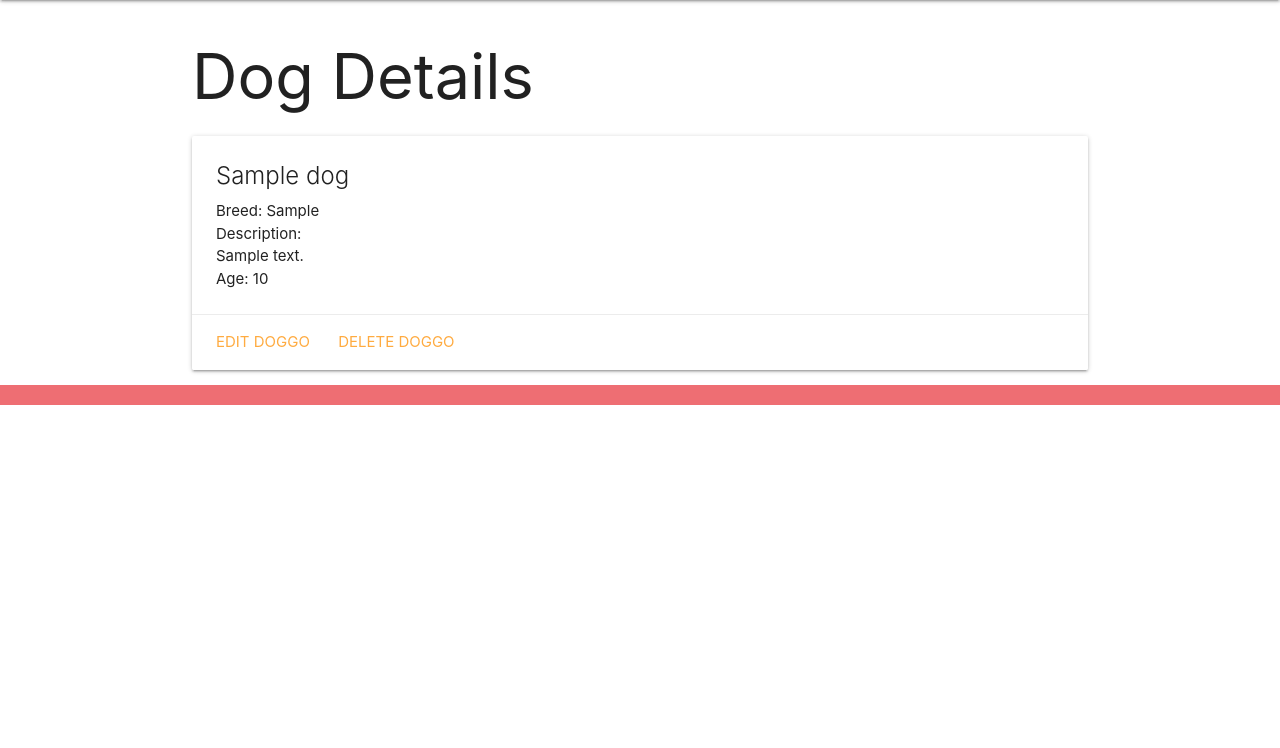
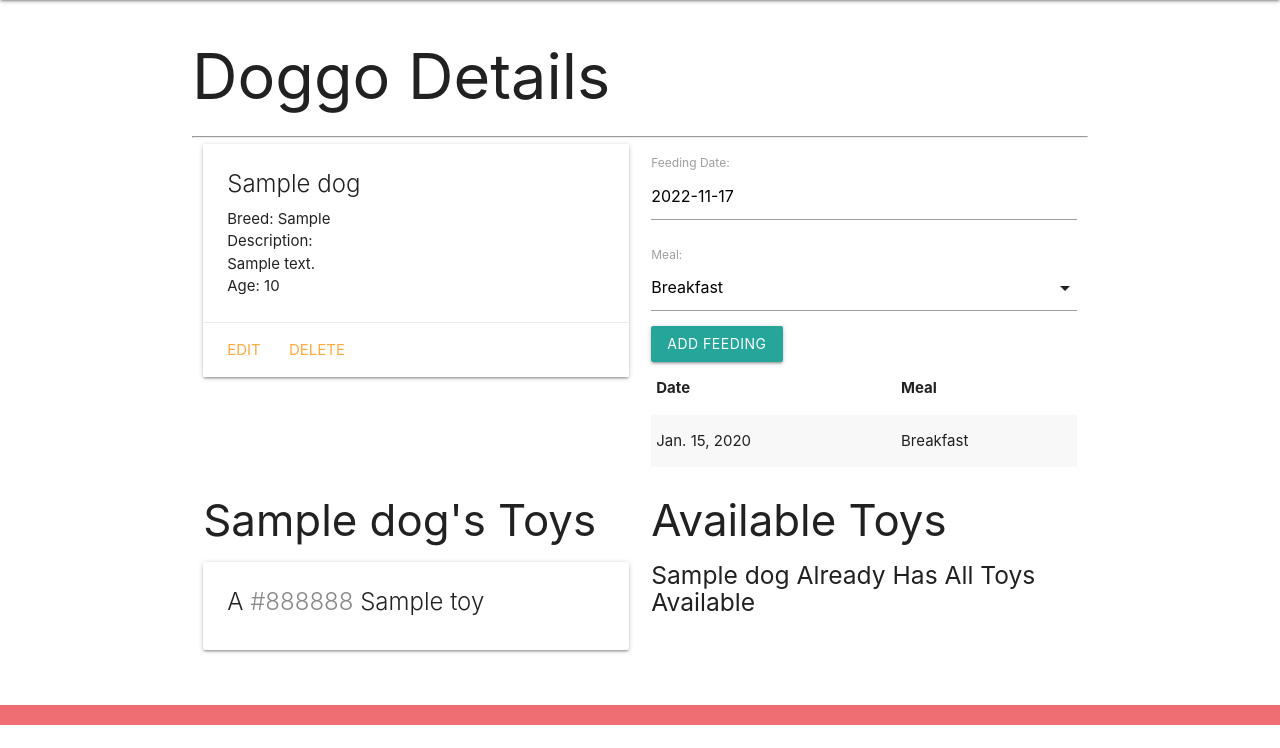
Before and after one commit to CoreySumma/dogcollector, a Django app: page /dogs/1/ in a window 1280 px wide. Shown: the part 64-812 px from the top of the page. Before the commit the page ends 469 px from the top, so only its background shows below. Run offline with Django 4.2, Linux system fonts and the light colour scheme; tables that the repository leaves empty hold one stand-in row (values such as "Sample post").

Commit message:
Add Toy Functionality

```diff
--- a/main_app/admin.py
+++ b/main_app/admin.py
@@ -1,5 +1,7 @@
 from django.contrib import admin
-from .models import Dog
+from .models import Dog, Feeding, Toy
 
 # Register your models here.
 admin.site.register(Dog)
+admin.site.register(Feeding)
+admin.site.register(Toy)
--- /dev/null
+++ b/main_app/forms.py
@@ -0,0 +1,7 @@
+from django.forms import ModelForm
+from .models import Feeding
+
+class FeedingForm(ModelForm):
+  class Meta:
+    model = Feeding
+    fields = ['date', 'meal']
--- a/main_app/models.py
+++ b/main_app/models.py
@@ -1,15 +1,51 @@
 from django.db import models
 from django.urls import reverse
+from datetime import date
 
+
+MEALS = (
+  ('B', 'Breakfast'),
+  ('L', 'Lunch'),
+  ('D', 'Dinner'),
+)
+
+class Toy(models.Model):
+  name = models.CharField(max_length=50)
+  color = models.CharField(max_length=20)
+
+  def __str__(self):
+    return self.name
+
+  def get_absolute_url(self):
+    return reverse('toys_detail', kwargs={'pk': self.id})
 
 class Dog(models.Model):
   name = models.CharField(max_length=100)
   breed = models.CharField(max_length=100)
   description = models.TextField(max_length=250)
   age = models.IntegerField()
+  toys = models.ManyToManyField(Toy)
 
   def __str__(self):
     return f'{self.name} ({self.id})'
 
   def get_absolute_url(self):
     return reverse('detail', kwargs={'dog_id': self.id})
+
+class Feeding(models.Model):
+  date = models.DateField('Feeding Date')
+  meal = models.CharField(
+    max_length=1,
+    choices=MEALS,
+    default=MEALS[0][0]
+  )
+  dog = models.ForeignKey(
+    Dog,
+    on_delete=models.CASCADE
+  )
+
+  def __str__(self):
+    return f"{self.get_meal_display()} on {self.date}"
+
+  class Meta:
+    ordering = ['-date']
--- a/main_app/templates/base.html
+++ b/main_app/templates/base.html
@@ -9,6 +9,7 @@
   <title>Dog Collector</title>
   <link rel="stylesheet" href="https://cdnjs.cloudflare.com/ajax/libs/materialize/1.0.0/css/materialize.min.css">
   <link rel="stylesheet" type="text/css" href="{% static 'css/style.css' %}">
+  <script src="https://cdnjs.cloudflare.com/ajax/libs/materialize/1.0.0/js/materialize.min.js"></script>
 </head>
 <body>
   <header class="navbar-fixed">
--- a/main_app/templates/dogs/detail.html
+++ b/main_app/templates/dogs/detail.html
@@ -1,8 +1,10 @@
 {% extends 'base.html' %}
 {% block content %}
 
-<h1>Dog Details</h1>
+<h1>Doggo Details</h1>
 
+<div class="row">
+  <div class="col s6">
     <div class="card">
       <div class="card-content">
         <span class="card-title">{{ dog.name }}</span>
@@ -15,9 +17,91 @@
         {% endif %}
       </div>
       <div class="card-action">
-    <a href="{% url 'dogs_update' dog.id %}">Edit Doggo</a>
-    <a href="{% url 'dogs_delete' dog.id %}">Delete Doggo</a>
+        <a href="{% url 'dogs_update' dog.id %}">Edit</a>
+        <a href="{% url 'dogs_delete' dog.id %}">Delete</a>
       </div>
     </div>
+  </div>
+  <!-- New Markup Below -->
+  <div class="col s6">
+    <form action="{% url 'add_feeding' dog.id %}" method="POST">
+      {% csrf_token %}
+      {{ feeding_form.as_p }}
+      <input type="submit" class="btn" value="Add Feeding">
+    </form>
+    <form method="POST">
+    <table class="striped">
+      <thead>
+        <tr>
+          <th>Date</th>
+          <th>Meal</th>
+        </tr>
+      </thead>
+      <tbody>
+        {% for feeding in dog.feeding_set.all %}
+        <tr>
+          <td>{{feeding.date}}</td>
+          <td>{{feeding.get_meal_display}}</td>
+        </tr>
+        {% endfor %}
+      </tbody>
+    </table>
+  </div>
+  <hr>
+  <div class="row">
+    <div class="col s6">
+      <h3>{{ dog.name }}'s Toys</h3>
+      {% if dog.toys.count %}
+        {% for toy in dog.toys.all %}
+          <div class="card">
+            <div class="card-content">
+              <span class="card-title">
+                A <span style="color: {{ toy.color }}">{{ toy.color }}</span> {{ toy.name }}
+              </span>
+            </div>
+          </div>
+        {% endfor %}
+      {% else %}
+        <h5>No Toys</h5>
+      {% endif %}
+    </div>
+    <!-- Available toys will come after this line -->
+<!-- New Markup Below -->
+<div class="col s6">
+  <h3>Available Toys</h3>
+  {% if toys.count %}
+    {% for toy in toys.all %}
+      <div class="card">
+        <div class="card-content">
+          <span class="card-title">
+            A <span style="color: {{ toy.color }}">{{ toy.color }}</span> {{ toy.name }}
+          </span>
+        </div>
+        <div class="card-action">
+          <form action="{% url 'assoc_toy' dog.id toy.id %}" method="POST">
+            {% csrf_token %}
+            <button type="submit" class="btn">Add</button>
+          </form>
+        </div>
+      </div>
+    {% endfor %}
+  {% else %}
+    <h5>{{dog.name}} Already Has All Toys Available</h5>
+  {% endif %}
+</div>
+  </div>
+</div>
+<script>
+  const dateEl = document.getElementById('id_date');
+  M.Datepicker.init(dateEl, {
+    format: 'yyyy-mm-dd',
+    defaultDate: new Date(),
+    setDefaultDate: true,
+    autoClose: true
+  });
+
+  const selectEl = document.getElementById('id_meal');
+  M.FormSelect.init(selectEl);
+</script>
 
 {% endblock %}
--- a/main_app/urls.py
+++ b/main_app/urls.py
@@ -9,4 +9,11 @@ urlpatterns = [
   path('dogs/create/', views.DogCreate.as_view(), name='dogs_create'),
   path('dogs/<int:pk>/update/', views.DogUpdate.as_view(), name='dogs_update'),
   path('dogs/<int:pk>/delete/', views.DogDelete.as_view(), name='dogs_delete'),
+  path('dogs/<int:dog_id>/add_feeding/', views.add_feeding, name='add_feeding'),
+  path('dogs/<int:dog_id>/assoc_toy/<int:toy_id>/', views.assoc_toy, name='assoc_toy'),
+  path('toys/', views.ToyList.as_view(), name='toys_index'),
+  path('toys/<int:pk>/', views.ToyDetail.as_view(), name='toys_detail'),
+  path('toys/create/', views.ToyCreate.as_view(), name='toys_create'),
+  path('toys/<int:pk>/update/', views.ToyUpdate.as_view(), name='toys_update'),
+  path('toys/<int:pk>/delete/', views.ToyDelete.as_view(), name='toys_delete'),
 ]
--- a/main_app/views.py
+++ b/main_app/views.py
@@ -1,6 +1,8 @@
-from django.shortcuts import render
+from django.shortcuts import redirect, render
 from django.views.generic.edit import CreateView, UpdateView, DeleteView
-from .models import Dog
+from django.views.generic import ListView, DetailView
+from .models import Dog, Toy
+from .forms import FeedingForm
 
 
 def home(request):
@@ -16,14 +18,20 @@ def dogs_index(request):
     })
 
 def dogs_detail(request, dog_id):
-    dog = Dog.objects.get(id=dog_id)
-    return render(request, 'dogs/detail.html', {
-        'dog': dog
-    })
+  dog = Dog.objects.get(id=dog_id)
+  # instantiate FeedingForm to be rendered in the template
+  id_list = dog.toys.all().values_list('id')
+  toys_dog_doesnt_have = Toy.objects.exclude(id__in=id_list)
+  feeding_form = FeedingForm()
+  return render(request, 'dogs/detail.html', {
+    # include the dog and feeding_form in the context
+    'dog': dog, 'feeding_form': feeding_form,
+    'toys': toys_dog_doesnt_have
+  })
 
 class DogCreate(CreateView):
   model = Dog
-  fields = '__all__'
+  fields = ['name', 'breed', 'description', 'age']
 
 class DogUpdate(UpdateView):
     model = Dog
@@ -32,3 +40,34 @@ class DogUpdate(UpdateView):
 class DogDelete(DeleteView):
     model = Dog
     success_url = '/dogs'
+
+def add_feeding(request, dog_id):
+  form = FeedingForm(request.POST)
+  if form.is_valid():
+    new_feeding = form.save(commit=False)
+    new_feeding.dog_id = dog_id
+    new_feeding.save()
+  return redirect('detail', dog_id=dog_id)
+
+def assoc_toy(request, dog_id, toy_id):
+    print(dog_id, toy_id)
+    Dog.objects.get(id=dog_id).toys.add(toy_id)
+    return redirect('detail', dog_id=dog_id)
+
+class ToyList(ListView):
+  model = Toy
+
+class ToyDetail(DetailView):
+  model = Toy
+
+class ToyCreate(CreateView):
+  model = Toy
+  fields = '__all__'
+
+class ToyUpdate(UpdateView):
+  model = Toy
+  fields = ['name', 'color']
+
+class ToyDelete(DeleteView):
+  model = Toy
+  success_url = '/toys'
```
Also changed, not shown: main_app/migrations/0002_feeding.py (added), main_app/migrations/0003_toy_alter_feeding_options_dog_toys.py (added). Lines whose indentation alone changed are shown as unchanged.
